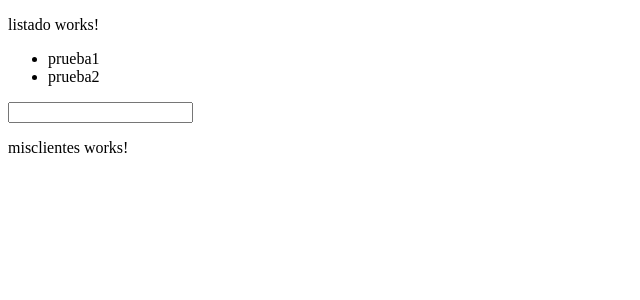
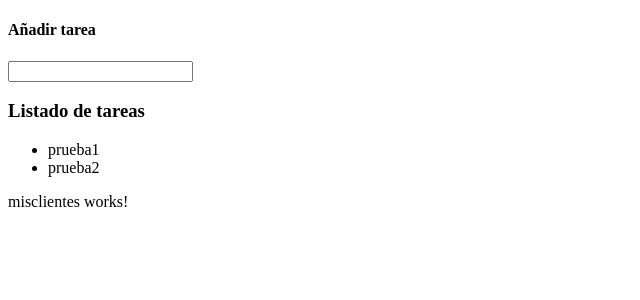
Before and after one commit to AdrianPajaresPeso/A.4.3.1.-Angular---Componentes, an Angular app: page / in a window 1280 px wide. Shown: the top 300 px of the page, without its empty margins (0-640 px from the left). Built offline with nearby package versions, Linux system fonts and the light colour scheme.

Commit message:
develop / componente Listado arreglado

```diff
--- a/src/app/listado/listado.component.html
+++ b/src/app/listado/listado.component.html
@@ -1,10 +1,15 @@
-<p>listado works!</p>
-<ul *ngIf ="cadena.length <= 5">
-    <li *ngFor="let item of cadena">
-        {{item}}
-    </li>
+<h4>Añadir tarea</h4>
+<form (submit)="addItem()">
+  <input
+    type="text"
+    [(ngModel)]="nuevaCadena"
+    [ngModelOptions]="{ standalone: true }"
+  />
+</form>
+
+<h3>Listado de tareas</h3>
+<ul>
+  <li *ngFor="let todo of cadena">
+    {{ todo }}
+  </li>
 </ul>
-<form (submit)="addItem()">
-    <input type="text" [(ngModel)]="nuevaCadena"
-    [ngModelOptions]="{standalone: true}"/>
-</form>
--- a/src/app/listado/listado.component.ts
+++ b/src/app/listado/listado.component.ts
@@ -3,23 +3,20 @@ import { Component, OnInit } from '@angular/core';
 @Component({
   selector: 'app-listado',
   templateUrl: './listado.component.html',
-  styleUrls: ['./listado.component.css']
+  styleUrls: ['./listado.component.css'],
 })
 export class ListadoComponent implements OnInit {
-
-  public cadena: any[];
-  public nuevaCadena: any;
+  public cadena: string[];
+  public nuevaCadena = '';
   constructor() {
     this.cadena = ['prueba1', 'prueba2'];
-   }
+  }
 
-  ngOnInit(): void {
-  }
+  ngOnInit(): void {}
   addItem(): void {
     let mitodo;
-    mitodo = { text: this.nuevaCadena };
+    mitodo = this.nuevaCadena;
     this.cadena.push(mitodo);
     this.nuevaCadena = '';
   }
-
 }
```
